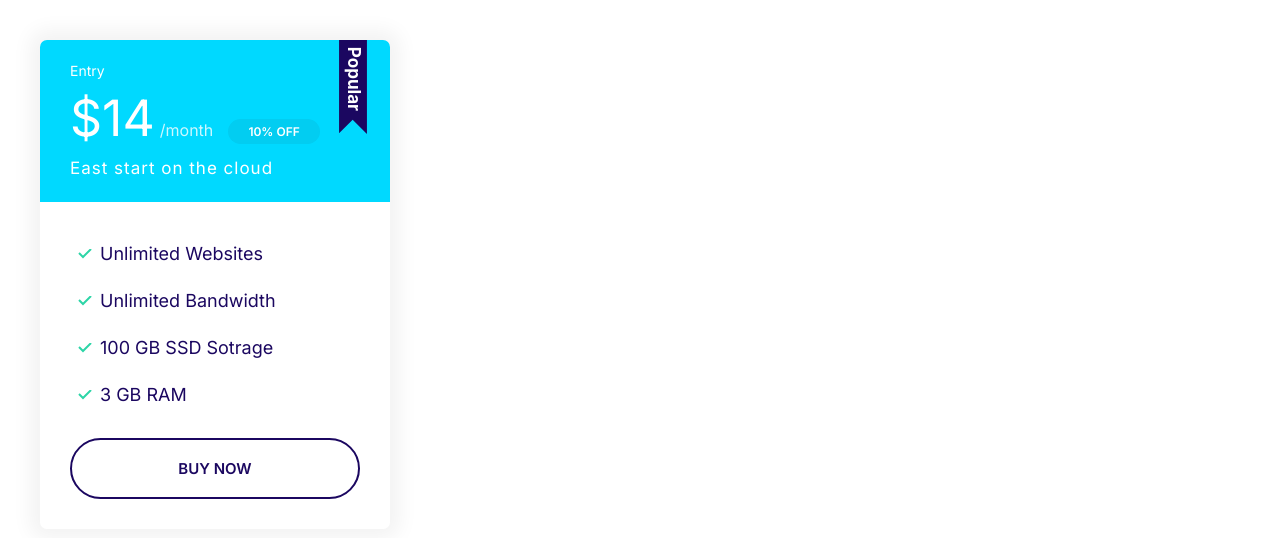
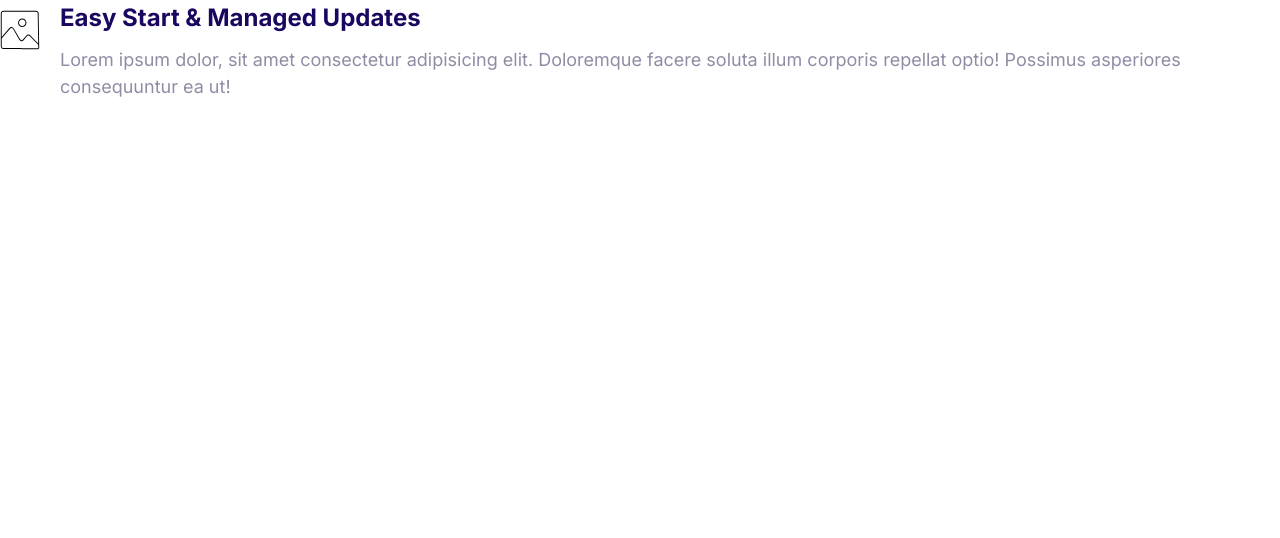
Before and after one commit to ShivangKakkar/moshify, a plain HTML site: page index.html in a window 1280 px wide. Drawn offline with Linux system fonts and the light colour scheme.

Commit message:
Build media component

```diff
--- a/css/styles.css
+++ b/css/styles.css
@@ -376,3 +376,21 @@ a {
     font-size: 1.7rem;
   }
 }
+
+/* Media */
+
+.media {
+  display: flex;
+}
+
+.media__image {
+  margin-top: 1rem;
+}
+
+.media__body {
+  margin: 0 2rem;
+}
+
+.media__title {
+  margin-top: 0;
+}
--- a/index.html
+++ b/index.html
@@ -15,24 +15,19 @@
     <link rel="stylesheet" href="css/styles.css" />
   </head>
   <body>
-    <div class="plan plan--popular">
-      <div class="card card--secondary">
-        <header class="card__header">
-          <h3 class="plan__name">Entry</h3>
-          <span class="plan__price">$14</span>
-          <span class="plan__billing-cycle">/month</span>
-          <span class="badge badge--secondary badge--small">10% OFF</span>
-          <span class="plan__description">East start on the cloud</span>
-        </header>
-        <div class="card__body">
-          <ul class="list list--tick">
-            <li class="list__item">Unlimited Websites</li>
-            <li class="list__item">Unlimited Bandwidth</li>
-            <li class="list__item">100 GB SSD Sotrage</li>
-            <li class="list__item">3 GB RAM</li>
-          </ul>
-          <button class="btn btn--outline btn--block">Buy Now</button>
-        </div>
+    <div class="media">
+      <div class="media__image">
+        <svg class="icon">
+          <use xlink:href="images/sprite.svg#snap"></use>
+        </svg>
+      </div>
+      <div class="media__body">
+        <h3 class="media__title">Easy Start & Managed Updates</h3>
+        <p>
+          Lorem ipsum dolor, sit amet consectetur adipisicing elit. Doloremque
+          facere soluta illum corporis repellat optio! Possimus asperiores
+          consequuntur ea ut!
+        </p>
       </div>
     </div>
   </body>
```
Also changed, not shown: components/media.html (added, +15 -0 lines).
